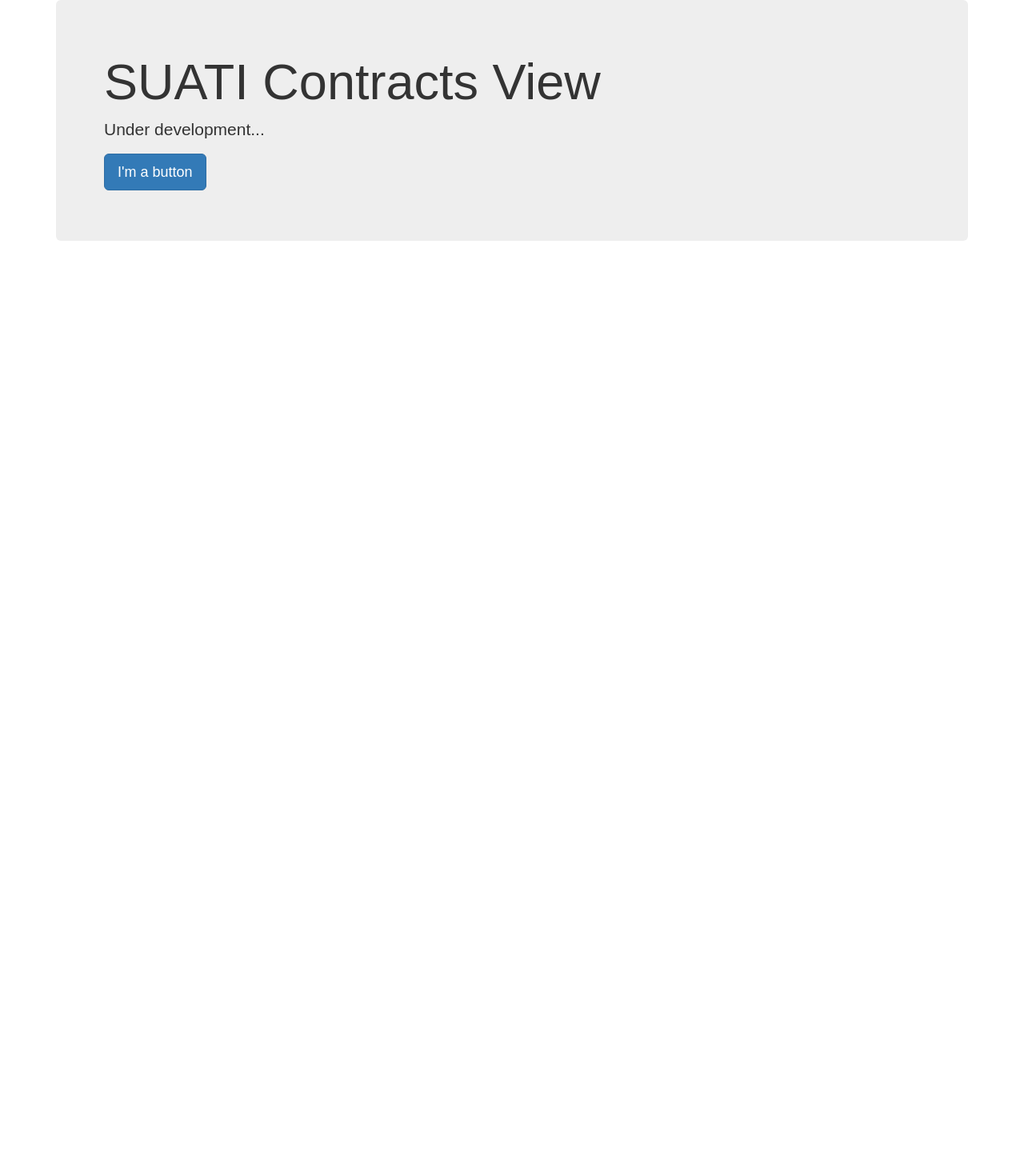
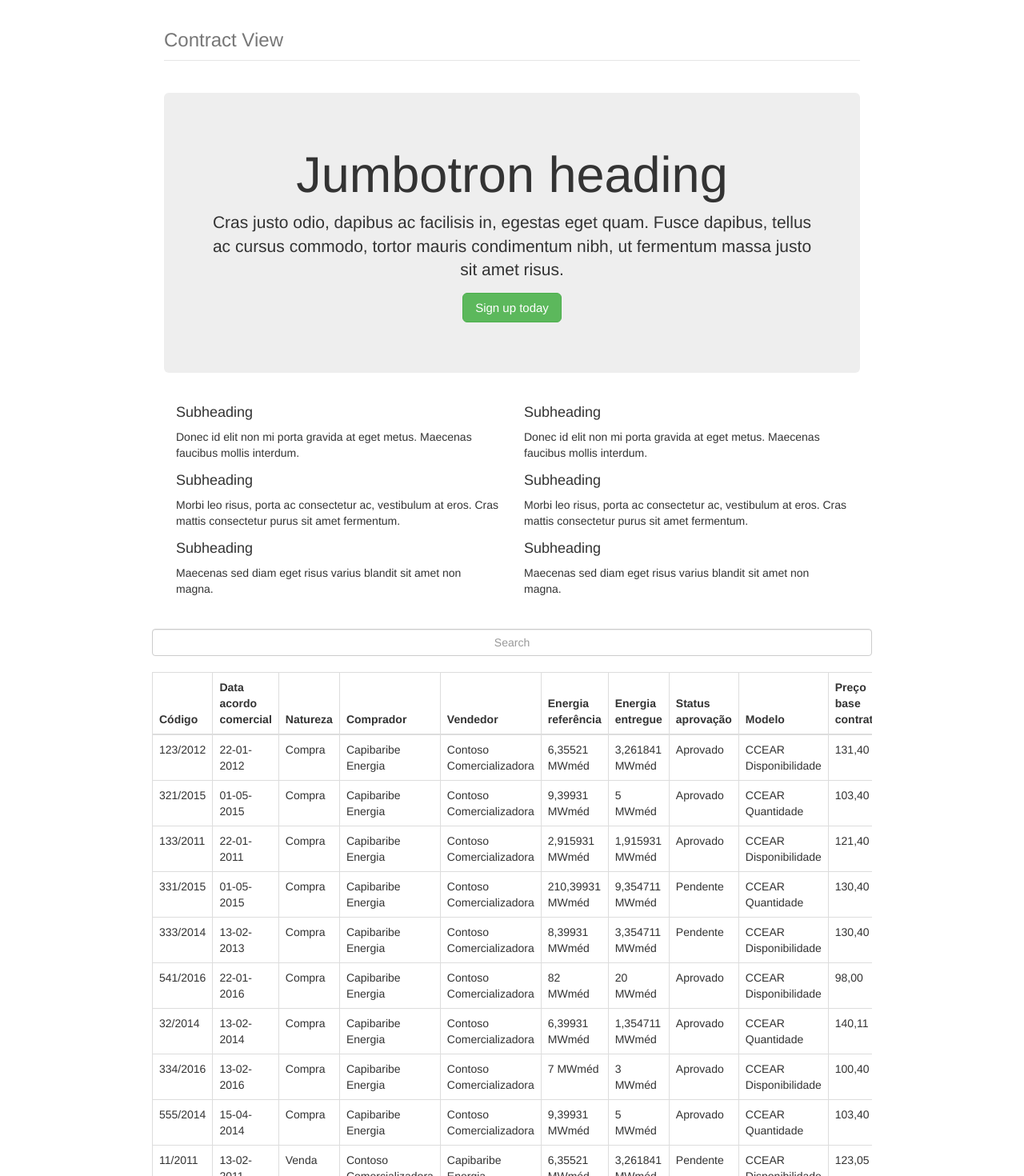
Before and after one commit to foolOnTheHill/contract-view, a React (Create React App) app in the folder contract-view/: page / in a window 1280 px wide. Shown: the top 1470 px of the page at 80% size. Before the commit the page ends 800 px from the top, so only its background shows below. Built offline with nearby package versions, Linux system fonts and the light colour scheme.

Commit message:
First version of contract table

```diff
--- a/contract-view/public/index.html
+++ b/contract-view/public/index.html
@@ -15,8 +15,58 @@
     -->
     <title>Contract View</title>
   </head>
+
   <body>
-    <div id="root"></div>
+
+    <div class="container">
+      <div class="header clearfix">
+        <br>
+        <h3 class="text-muted">Contract View</h3>
+      </div>
+
+      <br>
+
+      <div class="jumbotron">
+        <h1 class="display-3">Jumbotron heading</h1>
+        <p class="lead">Cras justo odio, dapibus ac facilisis in, egestas eget quam. Fusce dapibus, tellus ac cursus commodo, tortor mauris condimentum nibh, ut fermentum massa justo sit amet risus.</p>
+        <p><a class="btn btn-lg btn-success" href="#" role="button">Sign up today</a></p>
+      </div>
+
+      <div class="row marketing">
+        <div class="col-lg-6">
+          <h4>Subheading</h4>
+          <p>Donec id elit non mi porta gravida at eget metus. Maecenas faucibus mollis interdum.</p>
+
+          <h4>Subheading</h4>
+          <p>Morbi leo risus, porta ac consectetur ac, vestibulum at eros. Cras mattis consectetur purus sit amet fermentum.</p>
+
+          <h4>Subheading</h4>
+          <p>Maecenas sed diam eget risus varius blandit sit amet non magna.</p>
+        </div>
+
+        <div class="col-lg-6">
+          <h4>Subheading</h4>
+          <p>Donec id elit non mi porta gravida at eget metus. Maecenas faucibus mollis interdum.</p>
+
+          <h4>Subheading</h4>
+          <p>Morbi leo risus, porta ac consectetur ac, vestibulum at eros. Cras mattis consectetur purus sit amet fermentum.</p>
+
+          <h4>Subheading</h4>
+          <p>Maecenas sed diam eget risus varius blandit sit amet non magna.</p>
+        </div>
+      </div>
+
+      <div class="row">
+        <!-- REACT APP WILL BE RENDERED HERE! -->
+        <div id="root"></div>
+      </div>
+
+      <footer class="footer">
+        <p>&copy; Made just for fun :)</p>
+      </footer>
+
+    </div> <!-- /container -->
+
     <!--
       This HTML file is a template.
       If you open it directly in the browser, you will see an empty page.
--- a/contract-view/src/App.js
+++ b/contract-view/src/App.js
@@ -1,15 +1,21 @@
 import React, { Component } from 'react';
 import './assets/bootstrap/css/bootstrap.min.css';
 import './App.css';
+import ContractTable from './components/ContractTable.js';
 
 class App extends Component {
   render() {
+    const keys = Object.keys(this.props.contracts[0]);
+    const data = this.props.contracts;
+
     return (
-      <div className="container">
-        <div className="jumbotron">
-          <h1>SUATI Contracts View</h1>
-          <p>Under development...</p>
-          <p><a className="btn btn-primary btn-lg" role="button">{"I\'m a button"}</a></p>
+      <div className="container-fluid">
+        <div className="row">
+          <input className="form-control text-center" placeholder="Search"/>
+        </div>
+        <br/>
+        <div className="row">
+          <ContractTable keys={keys} contracts={data}/>
         </div>
       </div>
     );
--- /dev/null
+++ b/contract-view/src/components/ContractRow.js
@@ -0,0 +1,17 @@
+import React, { Component } from 'react';
+import '../assets/bootstrap/css/bootstrap.min.css';
+
+class ContractRow extends Component {
+  getColumnValues() {
+    const vals = Object.values(this.props.contract);
+    var dataList = vals.map((v, index) => <td key={index}>{v}</td>);
+    return dataList;
+  }
+
+  render() {
+    const values = this.getColumnValues();
+    return <tr>{values}</tr>;
+  }
+}
+
+export default ContractRow;
--- /dev/null
+++ b/contract-view/src/components/ContractTable.js
@@ -0,0 +1,34 @@
+import React, { Component } from 'react';
+import '../assets/bootstrap/css/bootstrap.min.css';
+import ContractRow from './ContractRow.js';
+
+class ContractTable extends Component {
+  getTableHeader() {
+    const cols = this.props.keys.map((k, index) => <th key={index}>{k}</th>);
+    return cols;
+  }
+
+  getTableData() {
+    const tableData = this.props.contracts.map((c, index) => <ContractRow key={index} contract={c}/>);
+    return tableData;
+  }
+
+  render() {
+    const tableHeader = this.getTableHeader();
+    const tableData = this.getTableData();
+    return (
+      <div className="table-responsive">
+        <table className="table table-bordered table-hover">
+          <thead>
+            <tr>{tableHeader}</tr>
+          </thead>
+          <tbody>
+            {tableData}
+          </tbody>
+        </table>
+      </div>
+    );
+  }
+}
+
+export default ContractTable;
--- a/contract-view/src/index.css
+++ b/contract-view/src/index.css
@@ -1,5 +1,79 @@
+/* Space out content a bit */
 body {
-  margin: 0;
-  padding: 0;
-  font-family: sans-serif;
+  padding-top: 1.5rem;
+  padding-bottom: 1.5rem;
 }
+
+/* Everything but the jumbotron gets side spacing for mobile first views */
+.header,
+.marketing,
+.footer {
+  padding-right: 1rem;
+  padding-left: 1rem;
+}
+
+/* Custom page header */
+.header {
+  padding-bottom: 1rem;
+  border-bottom: .05rem solid #e5e5e5;
+}
+/* Make the masthead heading the same height as the navigation */
+.header h3 {
+  margin-top: 0;
+  margin-bottom: 0;
+  line-height: 3rem;
+}
+
+/* Custom page footer */
+.footer {
+  padding-top: 1.5rem;
+  color: #777;
+  border-top: .05rem solid #e5e5e5;
+}
+
+/* Customize container */
+@media (min-width: 48em) {
+  .container {
+    max-width: 90rem;
+  }
+}
+.container-narrow > hr {
+  margin: 2rem 0;
+}
+
+/* Main marketing message and sign up button */
+.jumbotron {
+  text-align: center;
+  border-bottom: .05rem solid #e5e5e5;
+}
+.jumbotron .btn {
+  padding: .75rem 1.5rem;
+  font-size: 1.5rem;
+}
+
+/* Supporting marketing content */
+.marketing {
+  margin: 3rem 0;
+}
+.marketing p + h4 {
+  margin-top: 1.5rem;
+}
+
+/* Responsive: Portrait tablets and up */
+@media screen and (min-width: 48em) {
+  /* Remove the padding we set earlier */
+  .header,
+  .marketing,
+  .footer {
+    padding-right: 0;
+    padding-left: 0;
+  }
+  /* Space out the masthead */
+  .header {
+    margin-bottom: 2rem;
+  }
+  /* Remove the bottom border on the jumbotron for visual effect */
+  .jumbotron {
+    border-bottom: 0;
+  }
+}
--- a/contract-view/src/index.js
+++ b/contract-view/src/index.js
@@ -3,9 +3,9 @@ import ReactDOM from 'react-dom';
 import App from './App';
 import './index.css';
 
-import contracts from './assets/mock-data/contracts.json'; // Fake data to test the app
+import data from './assets/mock-data/contracts.json'; // Fake data to test the app
 
 ReactDOM.render(
-  <App />,
+  <App contracts={data.contracts} />,
   document.getElementById('root')
 );
```
